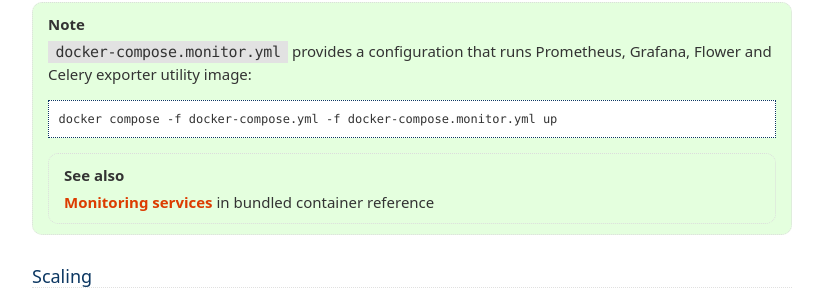
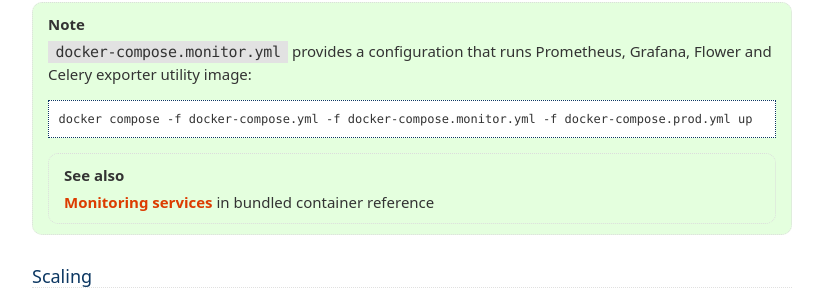
Before and after one commit to ietf-tools/bibxml-service, a Sphinx documentation site: the page built from docs/topics/production-setup.rst, in a window 1280 px wide and 900 px high, scrolled down 2102 px. Shown: the part 148-451 px from the top of the window, without its empty margins (228-1051 px from the left). Built offline with Sphinx 7.4.7, drawn with Linux system fonts in a browser that asks for light colours; pages that are not in the unit, such as notebooks, are missing from menus.

Commit message:
docs: update to make use of docker-compose.prod.yml

```diff
--- a/docker-compose.monitor.yml
+++ b/docker-compose.monitor.yml
@@ -1,6 +1,6 @@
 # Meant to be used in conjunction (after) the main docker-compose.yml:
 #
-# docker compose -f docker-compose.yml -f docker-compose.monitor.yml up
+# docker compose -f docker-compose.yml -f docker-compose.prod.yml -f docker-compose.monitor.yml up
 
 services:
   flower:
--- a/docs/topics/production-setup.rst
+++ b/docs/topics/production-setup.rst
@@ -134,7 +134,7 @@ Celery worker process also exports metrics under port 9080.
    ``docker-compose.monitor.yml`` provides a configuration that runs
    Prometheus, Grafana, Flower and Celery exporter utility image::
 
-       docker compose -f docker-compose.yml -f docker-compose.monitor.yml up
+       docker compose -f docker-compose.yml -f docker-compose.monitor.yml -f docker-compose.prod.yml up
 
    .. seealso:: :ref:`monitoring-containers` in bundled container reference
 
```
